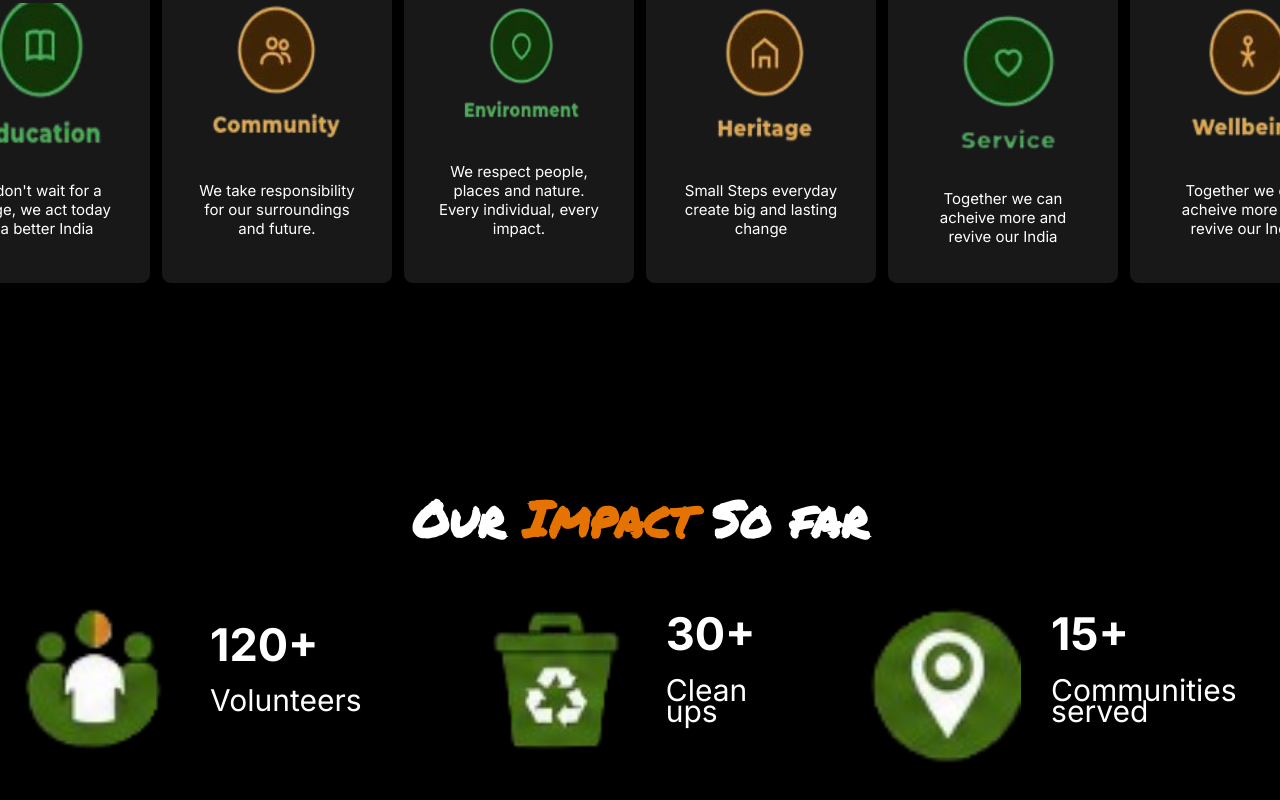
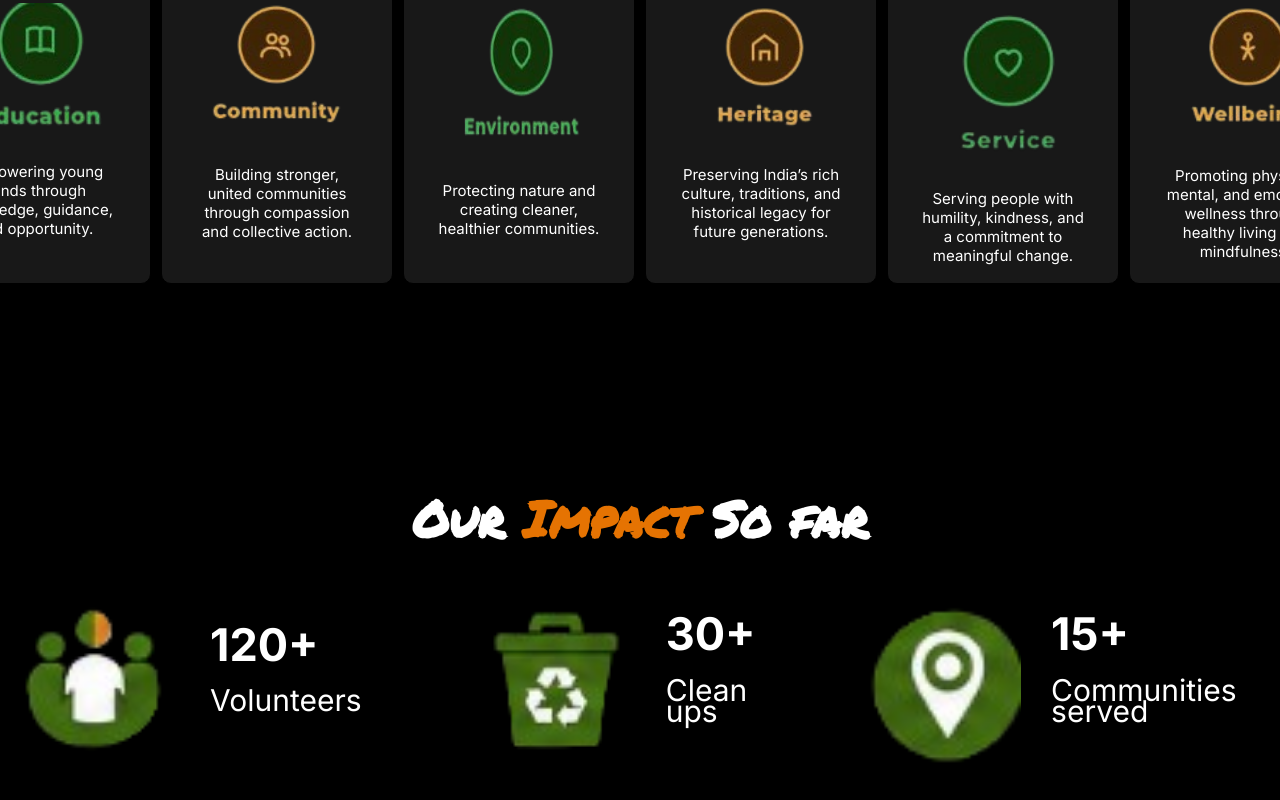
Before and after one commit to jasmehsidhu/Revive-India, a React (Vite) app: page / in a window 1280 px wide. Shown: the part 888-1688 px from the top of the page. Built offline with nearby package versions, Linux system fonts and the light colour scheme.

Commit message:
Update App.jsx

```diff
--- a/src/App.jsx
+++ b/src/App.jsx
@@ -74,27 +74,27 @@ function App() {
      <div id='vlist'>
       <div id='v'>
         <img src={edu}></img>
-        <p>We don't wait for a change, we act today for a better India</p>
+        <p>Empowering young minds through knowledge, guidance, and opportunity.</p>
       </div>
         <div id='v'>
         <img src={com}></img>
-        <p>We take responsibility for our surroundings and future.</p>
+        <p>Building stronger, united communities through compassion and collective action.</p>
       </div>
         <div id='v'>
         <img src={env}></img>
-        <p>We respect people, places and nature. Every individual, every impact.</p>
+        <p>Protecting nature and creating cleaner, healthier communities.</p>
       </div>
         <div id='v'>
         <img src={her}></img>
-        <p>Small Steps everyday create big and lasting change</p>
+        <p>Preserving India’s rich culture, traditions, and historical legacy for future generations.</p>
       </div>
         <div id='v'>
         <img src={serve}></img>
-        <p>Together we can acheive more and revive our India</p>
+        <p>Serving people with humility, kindness, and a commitment to meaningful change.</p>
       </div>
        <div id='v'>
         <img src={well}></img>
-        <p>Together we can acheive more and revive our India</p>
+        <p>Promoting physical, mental, and emotional wellness through healthy living and mindfulness.</p>
       </div>
 
      </div>
```
